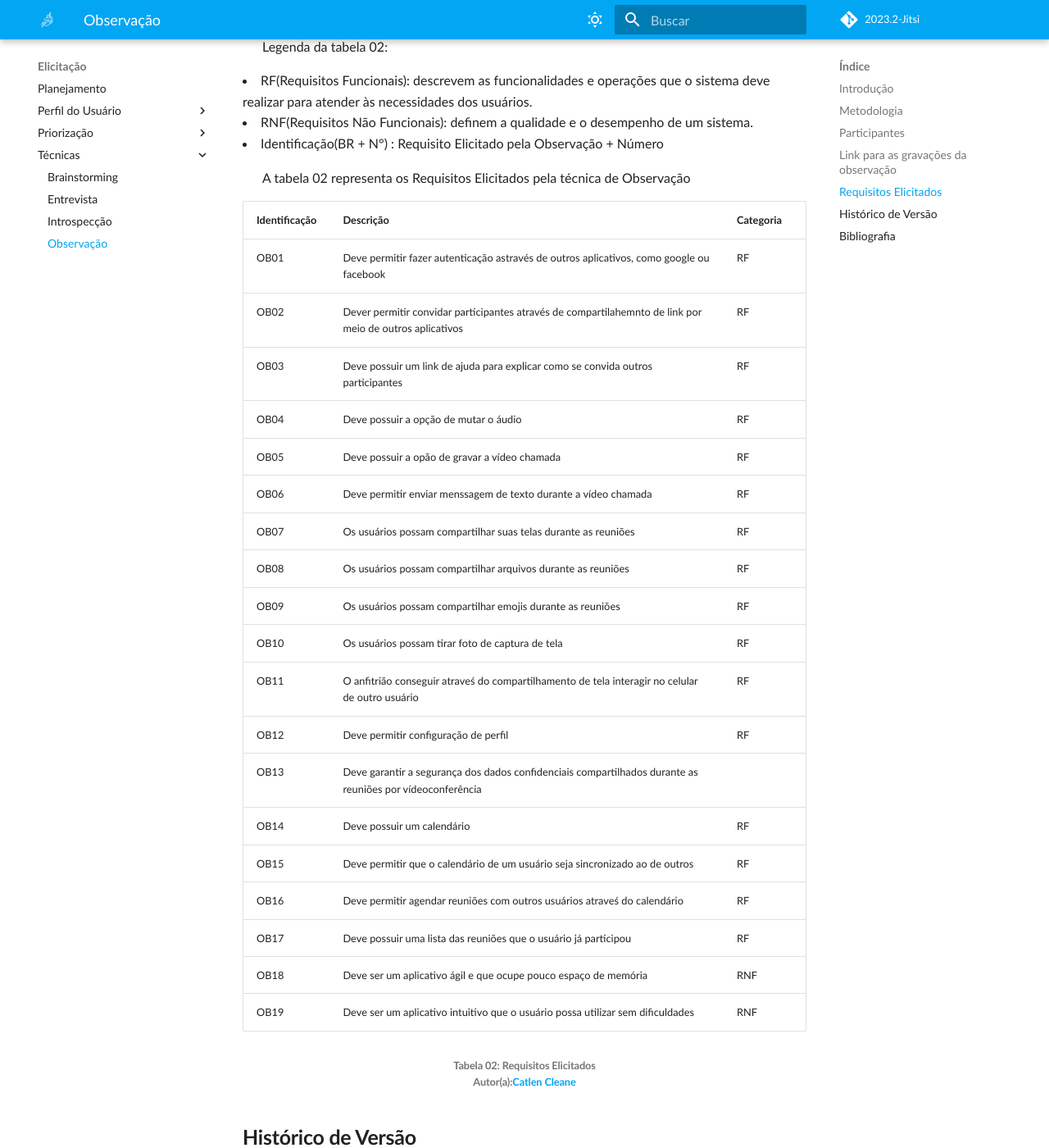
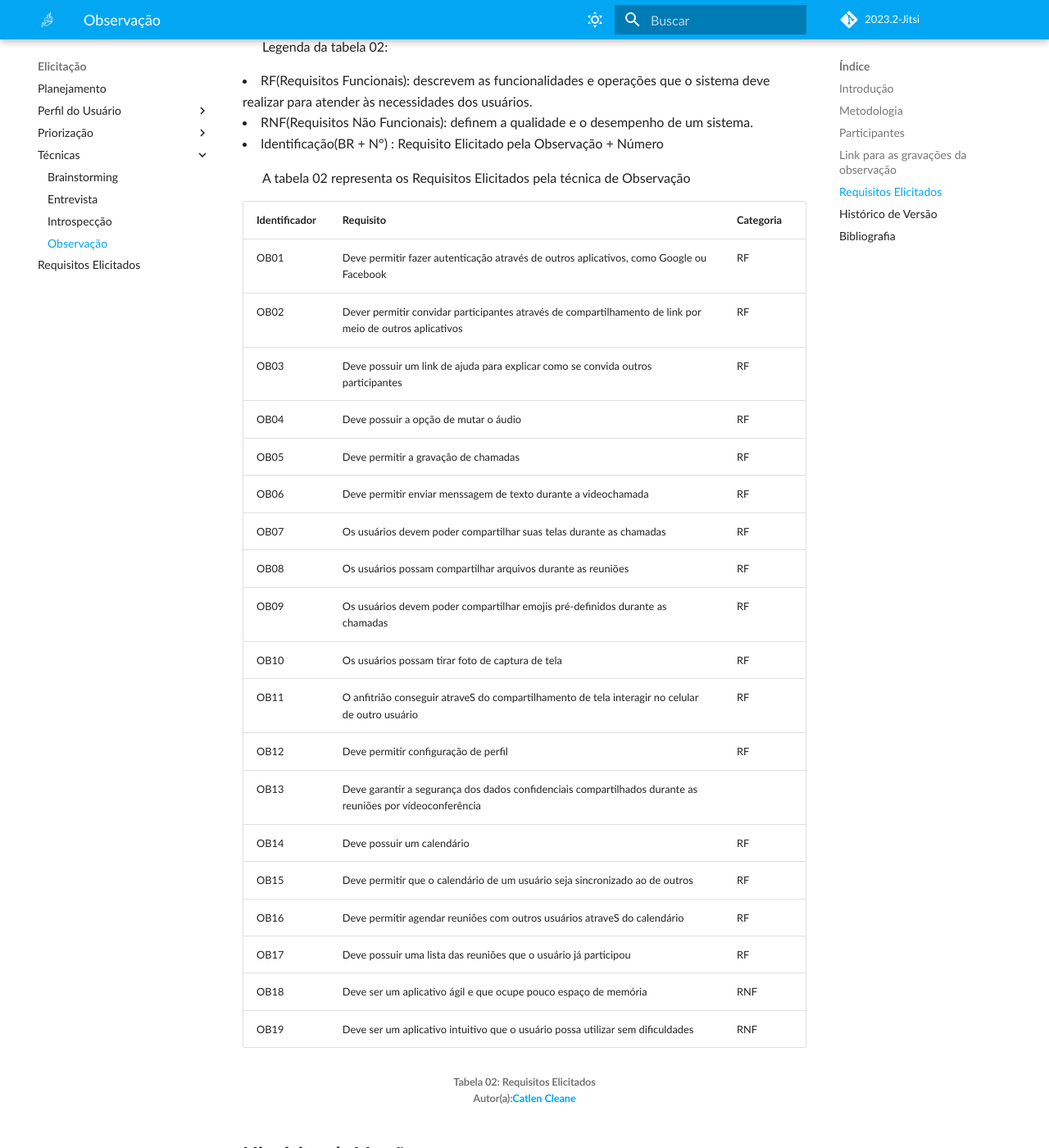
Before and after one commit to Requisitos-de-Software/2023.2-Jitsi, an MkDocs documentation site: the page built from docs/Elicitacao/tecnicas/observacao.md, in a window 1280 px wide and 1400 px high, scrolled down 1123 px. Shown: the whole window at 82% size. Built offline with MkDocs 1.6.1 and Material for MkDocs 9.7.7, drawn with Linux system fonts in a browser that asks for light colours; some web fonts are replaced; comment, search, counter and statistics services are not loaded.

Commit message:
docs: requisitos elicitados

```diff
--- a/docs/Elicitacao/tecnicas/observacao.md
+++ b/docs/Elicitacao/tecnicas/observacao.md
@@ -52,24 +52,24 @@
 &emsp;&emsp;A tabela 02 representa os Requisitos Elicitados pela técnica de Observação
 </p>
 
-| Identificação  | Descrição  | Categoria |
+| Identificador  | Requisito  | Categoria |
 |-----|---------------------------------------------------------|-------|
-|OB01| Deve permitir fazer autenticação astravés de outros aplicativos, como google ou facebook| RF |
-|OB02| Dever permitir convidar participantes através de compartilahemnto de link por meio de outros aplicativos| RF |
+|OB01| Deve permitir fazer autenticação através de outros aplicativos, como Google ou Facebook| RF |
+|OB02| Dever permitir convidar participantes através de compartilhamento de link por meio de outros aplicativos| RF |
 |OB03| Deve possuir um link de ajuda para explicar como se convida outros participantes | RF |
 |OB04| Deve possuir a opção de mutar o áudio| RF |
-|OB05| Deve possuir a opão de gravar a vídeo chamada | RF |
-|OB06| Deve permitir enviar menssagem de texto durante a vídeo chamada | RF |
-|OB07| Os usuários possam compartilhar suas telas durante as reuniões | RF |
+|OB05| Deve permitir a gravação de chamadas | RF |
+|OB06| Deve permitir enviar menssagem de texto durante a videochamada | RF |
+|OB07| Os usuários devem poder compartilhar suas telas durante as chamadas | RF |
 |OB08| Os usuários possam compartilhar arquivos durante as reuniões | RF |
-|OB09| Os usuários possam compartilhar emojis durante as reuniões | RF |
+|OB09| Os usuários devem poder compartilhar emojis pré-definidos durante as chamadas | RF |
 |OB10| Os usuários possam tirar foto de captura de tela | RF |
-|OB11| O anfitrião conseguir atraveś do compartilhamento de tela interagir no celular de outro usuário | RF |
+|OB11| O anfitrião conseguir atraveS do compartilhamento de tela interagir no celular de outro usuário | RF |
 |OB12| Deve permitir configuração de perfil | RF |
 |OB13| Deve garantir a segurança dos dados confidenciais compartilhados durante as reuniões por vídeoconferência| | RNF |
 |OB14| Deve possuir um calendário | RF |
 |OB15| Deve permitir que o calendário de um usuário seja sincronizado ao de outros | RF |
-|OB16| Deve permitir agendar reuniões com outros usuários atraveś do calendário | RF |
+|OB16| Deve permitir agendar reuniões com outros usuários atraveS do calendário | RF |
 |OB17| Deve possuir uma lista das reuniões que o usuário já participou | RF |
 |OB18| Deve ser um aplicativo ágil e que ocupe pouco espaço de memória | RNF |
 |OB19| Deve ser um aplicativo intuitivo que o usuário possa utilizar sem dificuldades | RNF |
--- a/mkdocs.yml
+++ b/mkdocs.yml
@@ -52,6 +52,7 @@
       - Entrevista: Elicitacao/tecnicas/entrevista.md
       - Introspecção: Elicitacao/tecnicas/introspecção.md
       - Observação: Elicitacao/tecnicas/observacao.md
+    - Requisitos Elicitados: Elicitacao/requisitos-elicitados.md
   - Pré-Rastreabilidade:
     - Escolha do Aplicativo: PreRastreabilidade/AppEscolhido.md
     - Rich Picture: PreRastreabilidade/RichPicture.md
```
Also changed, not shown: docs/Elicitacao/planejamento.md (+12 -2 lines), docs/Elicitacao/requisitos-elicitados.md (+75 -0 lines), docs/Elicitacao/tecnicas/brainstorming.md (+6 -6 lines), docs/Elicitacao/tecnicas/entrevista.md (+5 -5 lines), docs/Elicitacao/tecnicas/introspecção.md (+3 -3 lines).
